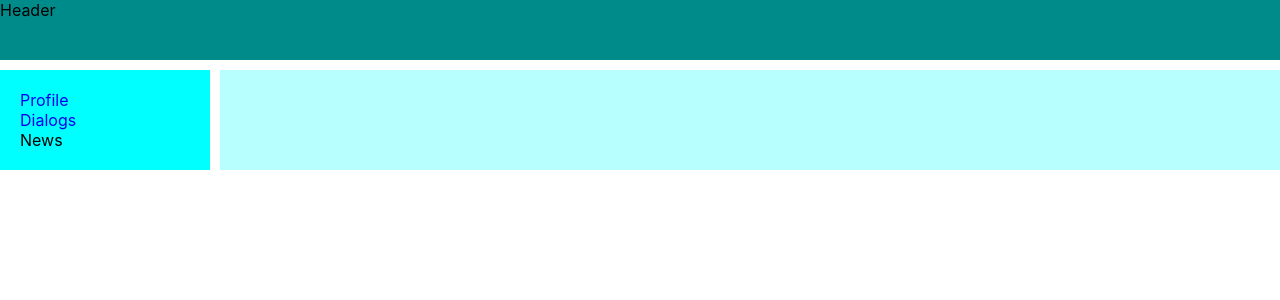
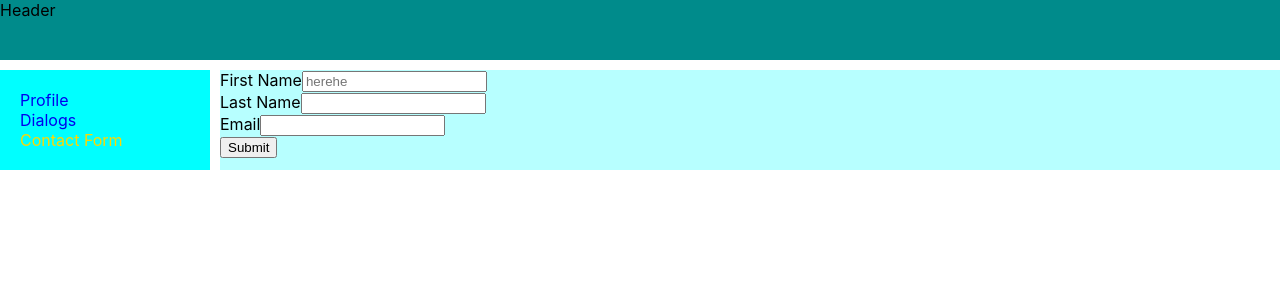
Before and after one commit to kurtykurtykurty/react-way-of-samurai, a React (Create React App) app: page /form in a window 1280 px wide. Shown: the top 300 px of the page. Built offline with nearby package versions, Linux system fonts and the light colour scheme.

Commit message:
added redux-form

```diff
--- a/package.json
+++ b/package.json
@@ -8,8 +8,11 @@
     "@testing-library/user-event": "^12.1.10",
     "react": "^17.0.2",
     "react-dom": "^17.0.2",
+    "react-redux": "^7.2.3",
     "react-router-dom": "^5.2.0",
     "react-scripts": "4.0.3",
+    "redux": "^4.0.5",
+    "redux-form": "^8.3.7",
     "web-vitals": "^1.0.1"
   },
   "scripts": {
--- a/src/App.js
+++ b/src/App.js
@@ -4,10 +4,14 @@ import Dialogs from "./components/Dialogs";
 import Header from "./components/Header";
 import Navbar from "./components/Navbar";
 import Profile from "./components/Profile";
+import ContactForm from "./components/ReduxForm";
 import style from "./index.module.css";
+import { Provider } from "react-redux";
+import store from "./reducers";
 
 function App() {
   return (
+    <Provider store={store}>
       <BrowserRouter>
         <div className="app-wrapper">
           <Header />
@@ -15,9 +19,11 @@ function App() {
           <div className={style.content}>
             <Route path="/profile" component={Profile} />
             <Route path="/dialogs" component={Dialogs} />
+            <Route path="/form" component={ContactForm} />
           </div>
         </div>
       </BrowserRouter>
+    </Provider>
   );
 }
 
--- a/src/components/Navbar/index.js
+++ b/src/components/Navbar/index.js
@@ -16,7 +16,9 @@ const Navbar = () => {
         </NavLink>
       </div>
       <div>
-        <a>News</a>
+        <NavLink to="/form" activeClassName={style.active}>
+          Contact Form
+        </NavLink>
       </div>
     </nav>
   );
--- /dev/null
+++ b/src/components/ReduxForm/form.js
@@ -0,0 +1,39 @@
+import React, { Component } from "react";
+import { Field, reduxForm } from "redux-form";
+
+const Input = ({ meta, input, ...props }) => {
+  console.log(meta);
+  meta.active ? console.log("yes") : console.log("no");
+
+  return <input type="text" placeholder="herehe" {...input}></input>;
+};
+
+class ContactForm extends Component {
+  render() {
+    const { handleSubmit } = this.props;
+    return (
+      <form onSubmit={handleSubmit}>
+        <div>
+          <label htmlFor="firstName">First Name</label>
+          <Field name="firstName" component={Input} />
+        </div>
+        <div>
+          <label htmlFor="lastName">Last Name</label>
+          <Field name="lastName" component="input" type="text" />
+        </div>
+        <div>
+          <label htmlFor="email">Email</label>
+          <Field name="email" component="input" type="email" />
+        </div>
+        <button type="submit">Submit</button>
+      </form>
+    );
+  }
+}
+
+// Decorate the form component
+ContactForm = reduxForm({
+  form: "contact", // a unique name for this form
+})(ContactForm);
+
+export default ContactForm;
--- /dev/null
+++ b/src/components/ReduxForm/index.js
@@ -0,0 +1,14 @@
+import React from "react";
+import ContactForm from "./form";
+
+class ContactPage extends React.Component {
+  handleSubmit = (values) => {
+    // Do something with the form values
+    console.log(values);
+  };
+  render() {
+    return <ContactForm onSubmit={this.handleSubmit} />;
+  }
+}
+
+export default ContactPage;
--- /dev/null
+++ b/src/reducers/index.js
@@ -0,0 +1,11 @@
+import { createStore, combineReducers } from "redux";
+import { reducer as formReducer } from "redux-form";
+
+const reducers = {
+  // ... your other reducers here ...
+  form: formReducer, // <---- Mounted at 'form'
+};
+const reducer = combineReducers(reducers);
+const store = createStore(reducer);
+
+export default store;
```
Also changed, not shown: 1 other file (tests, documents, lock files or other folders). Lines whose indentation alone changed are shown as unchanged.
